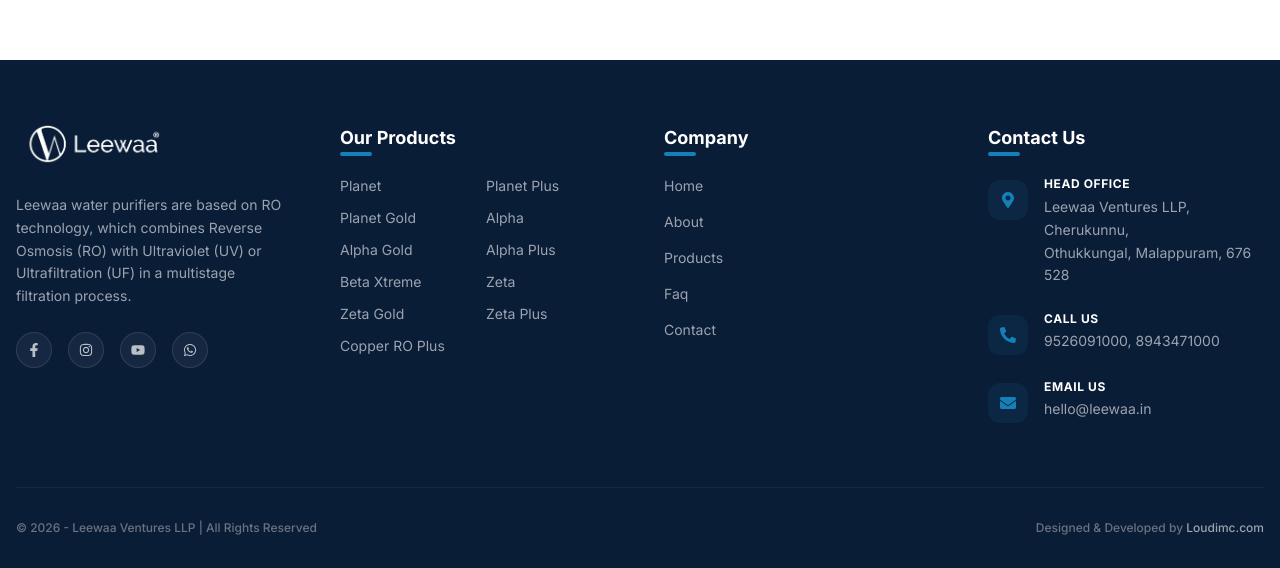
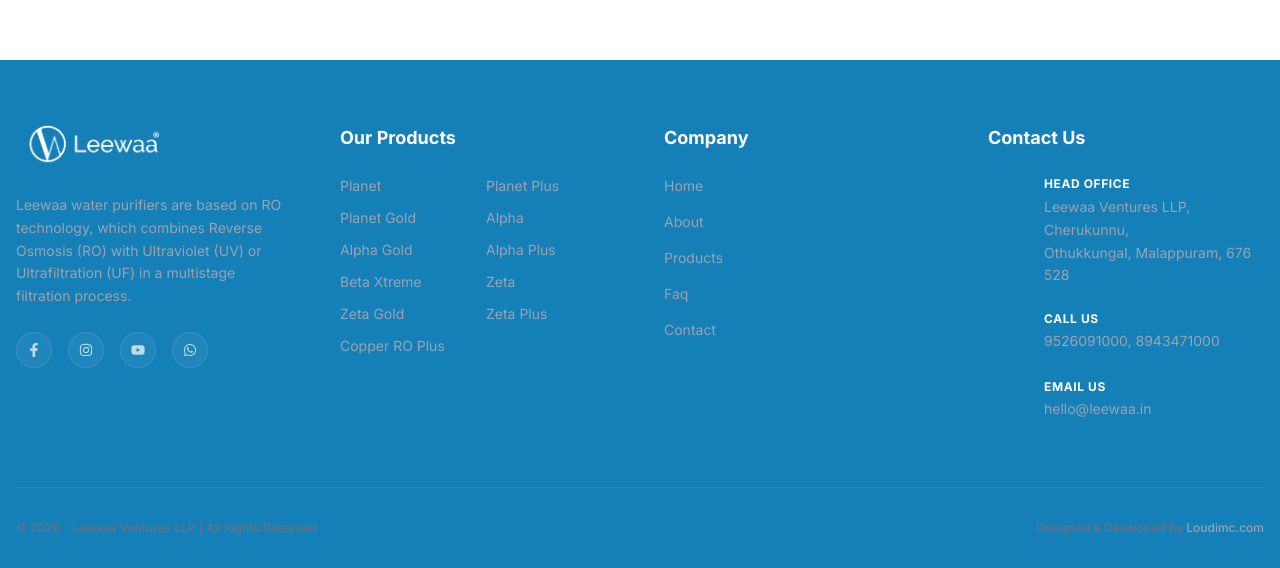
Before and after one commit to Loud-Imc/leewaa-ecom, a Next.js app in the folder storefront/: page /products/1 in a window 1280 px wide. Shown: the part 884-1452 px from the top of the page. Built offline with nearby package versions, Linux system fonts and the light colour scheme; no server answers.

Commit message:
UI: Adjust Footer color to match brand primary theme

```diff
--- a/storefront/components/Footer.tsx
+++ b/storefront/components/Footer.tsx
@@ -13,7 +13,7 @@
 
 const Footer = () => {
     return (
-        <footer className="bg-[#0a1d37] text-white pt-16 pb-8 mt-20">
+        <footer className="bg-primary text-white pt-16 pb-8 mt-20">
             <div className="container mx-auto px-4">
                 <div className="grid grid-cols-1 md:grid-cols-2 lg:grid-cols-4 gap-12 mb-16">
                     {/* Logo & Description */}
```
